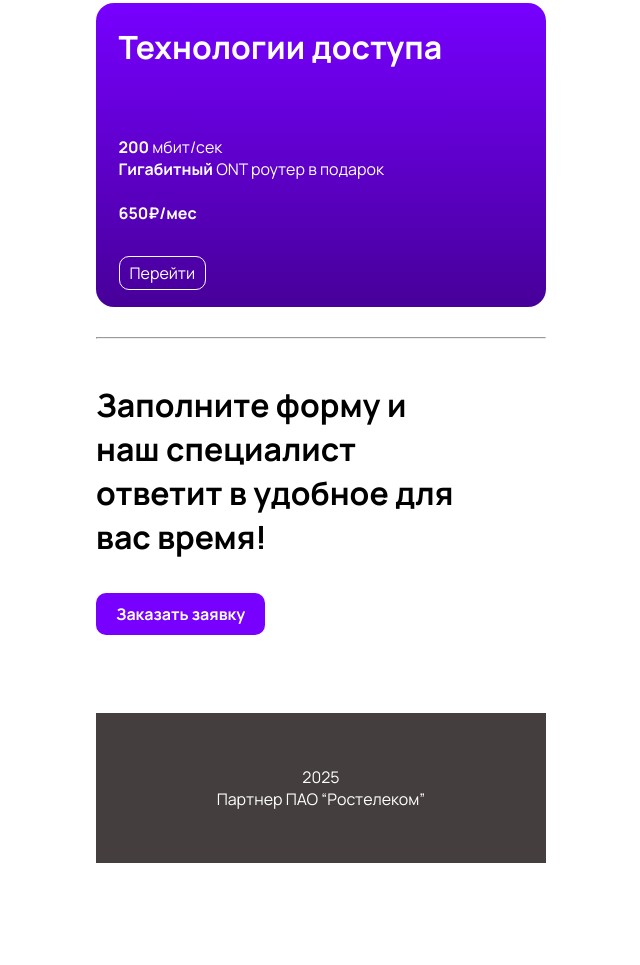
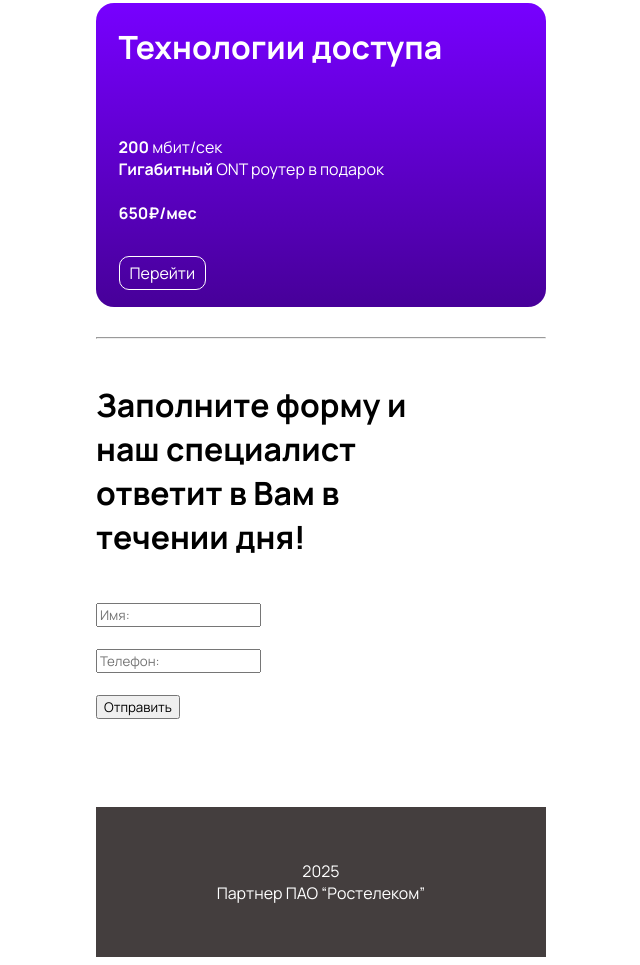
Before and after one commit to antonfilinkov/antonfilinkov.github.io, a plain HTML site: page index.html in a window 1280 px wide. Shown: the part 2095-3060 px from the top of the page, without its empty margins (319-959 px from the left). Before the commit the page ends 2966 px from the top, so only its background shows below. Drawn offline with Linux system fonts and the light colour scheme.

Commit message:
Update index.html

```diff
--- a/index.html
+++ b/index.html
@@ -78,8 +78,16 @@
 		<br>
 		<hr>
 		<div class="bottom-promo">
-			<h1>Заполните форму и <br>наш специалист<br> ответит в удобное для<br> вас время!</h1>
-			<a href="#"><b>Заказать заявку</b></a>
+			<h1>Заполните форму и <br>наш специалист<br> ответит в Вам в<br> течении дня!</h1>
+		</div>
+		<div class="form">
+			<form action="send.php" method="post">
+				<input type="text" name="fio" placeholder="Имя: ">
+				<br><br>
+				<input type="text" name="email" placeholder="Телефон: ">
+				<br><br>
+				<input type="submit" value="Отправить">
+			</form>
 		</div>
 		<br><br><br><br>
 		<footer>
```
